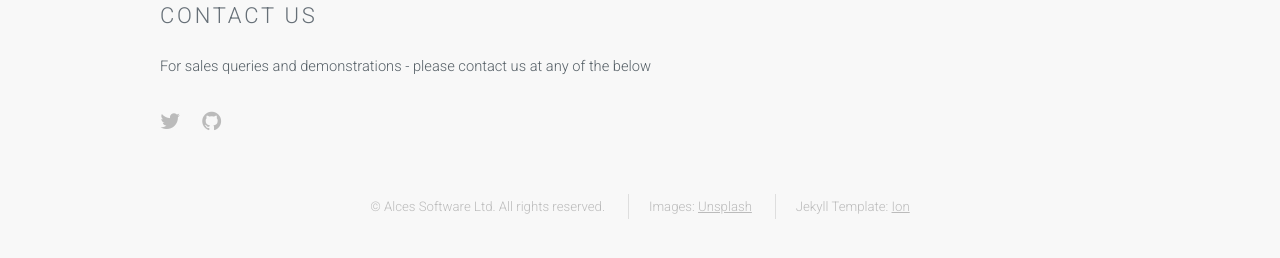
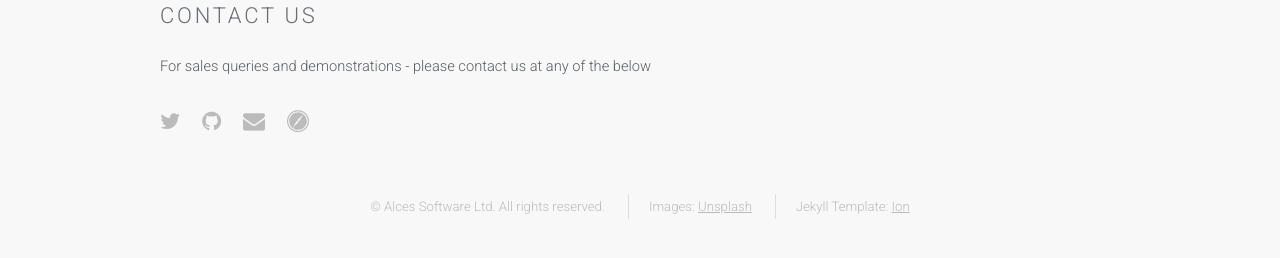
Before and after one commit to alces-software/alces-software.github.io, a Jekyll site: the page built from index.html, in a window 1280 px wide and 900 px high, scrolled down 2033 px. Shown: the part 622-880 px from the top of the window. Built offline with Jekyll 4.4.1, drawn with Linux system fonts in a browser that asks for light colours.

Commit message:
Add additional contact links

```diff
--- a/_includes/footer.html
+++ b/_includes/footer.html
@@ -30,8 +30,10 @@
                 <h2>Contact Us</h2>
                 <p>For sales queries and demonstrations - please contact us at any of the below</p>
                 <ul class="icons">
-                    <li><a href="#" class="icon fa-twitter"><span class="label">Twitter</span></a></li>
-                    <li><a href="#" class="icon fa-github"><span class="label">LinkedIn</span></a></li>
+                    <li><a href="www.twitter.com/alces-software" class="icon fa-twitter"><span class="label">Twitter</span></a></li>
+                    <li><a href="www.github.com/alces-software" class="icon fa-github"><span class="label">GitHub</span></a></li>
+                    <li><a href="www.github.com/alces-software" class="icon fa-envelope"><span class="label">GitHub</span></a></li>
+                    <li><a href="www.alces-software.com" class="icon fa-safari"><span class="label">Web</span></a></li>
                 </ul>
             </div>
         </div>
```
